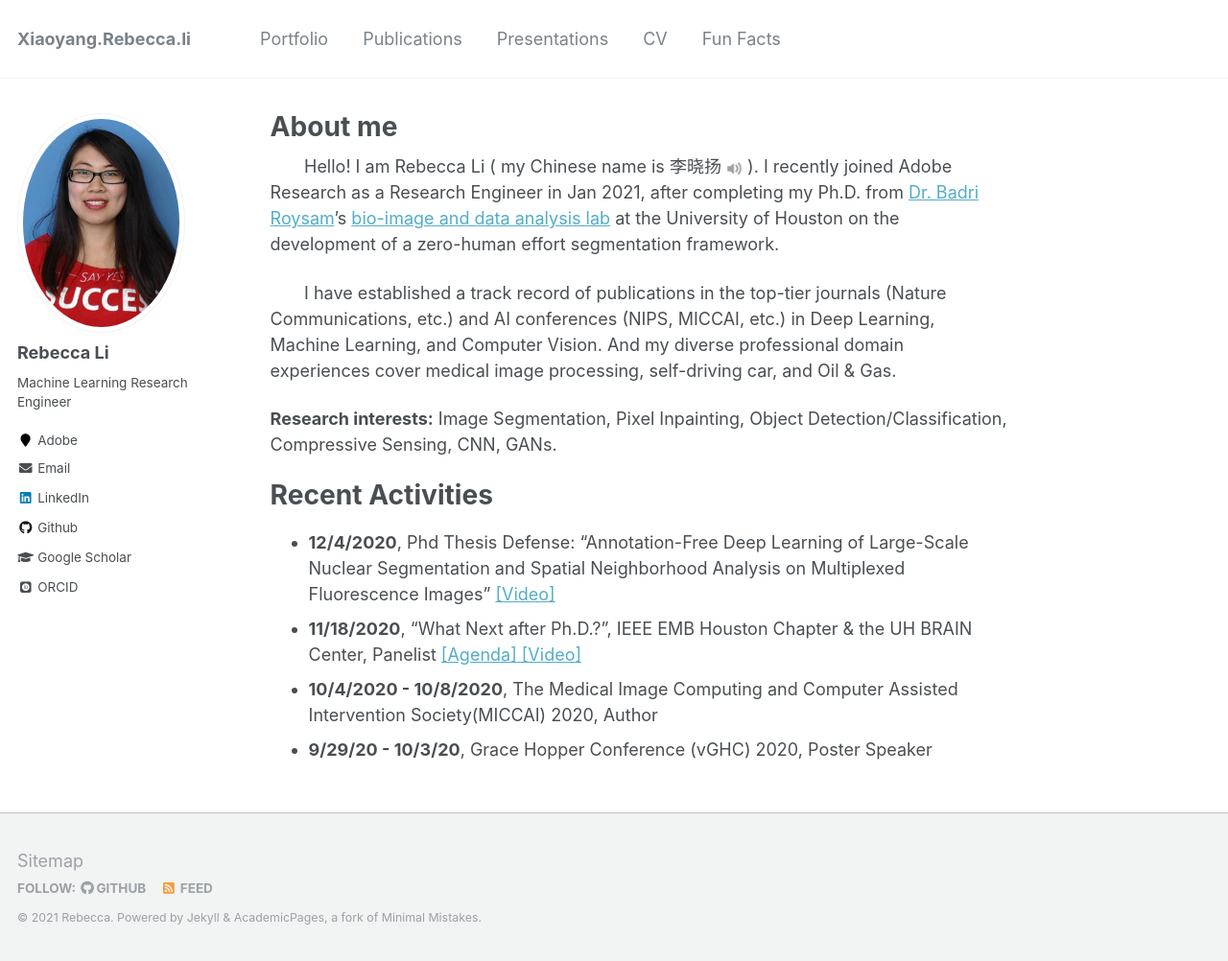
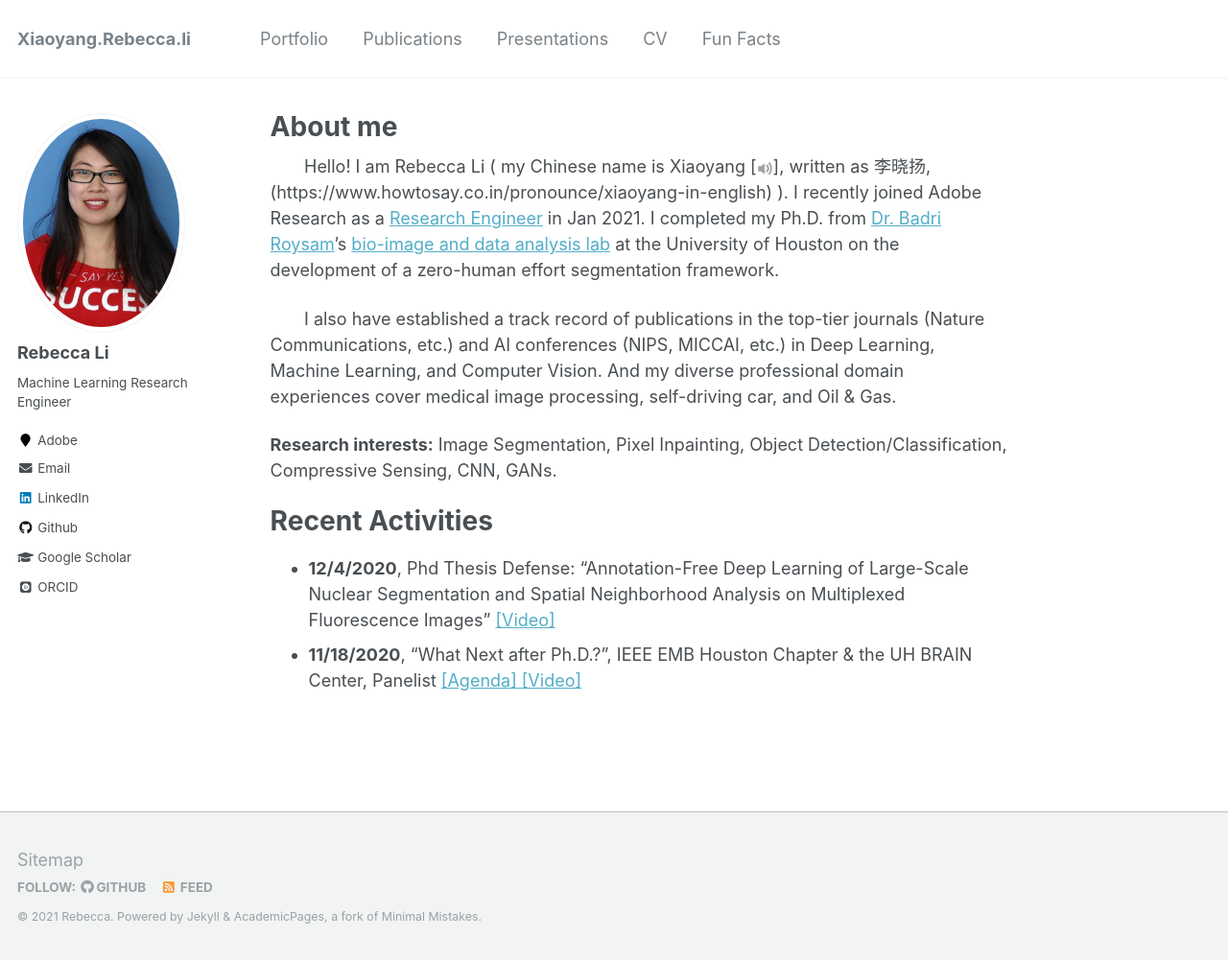
Before and after one commit to Xiaoyang-Rebecca/xiaoyang-rebecca.github.io, a Jekyll site: the page built from _pages/about.md, in a window 1280 px wide and 1002 px high. Shown: the whole window at 96% size. Built offline with Jekyll 4.4.1, drawn with Linux system fonts in a browser that asks for light colours; some web fonts are replaced.

Commit message:
Update about.md

```diff
--- a/_pages/about.md
+++ b/_pages/about.md
@@ -21,9 +21,9 @@ redirect_from:
 
 ###  &nbsp; -->
 
-&nbsp;&nbsp;&nbsp;&nbsp;&nbsp;&nbsp; Hello! I am Rebecca Li ( my Chinese name is 李晓扬 [<img src="./figures/audio.png"  width="17">](https://www.howtosay.co.in/pronounce/xiaoyang-in-english) ). I recently joined Adobe Research as a Research Engineer in Jan 2021, after completing my Ph.D. from [Dr. Badri Roysam](http://www.ee.uh.edu/faculty/roysam)'s [bio-image and data analysis lab](https://github.com/RoysamLab?tab=repositories) at the University of Houston on the development of a zero-human effort segmentation framework.
+&nbsp;&nbsp;&nbsp;&nbsp;&nbsp;&nbsp; Hello! I am Rebecca Li ( my Chinese name is Xiaoyang [<img src="./figures/audio.png"  width="17">], written as 李晓扬, (https://www.howtosay.co.in/pronounce/xiaoyang-in-english) ). I recently joined Adobe Research as a [Research Engineer](https://research.adobe.com/person/xiaoyang-rebecca/) in Jan 2021. I completed my Ph.D. from [Dr. Badri Roysam](http://www.ee.uh.edu/faculty/roysam)'s [bio-image and data analysis lab](https://github.com/RoysamLab?tab=repositories) at the University of Houston on the development of a zero-human effort segmentation framework.
 
-&nbsp;&nbsp;&nbsp;&nbsp;&nbsp;&nbsp; I have established a track record of publications in the top-tier journals (Nature Communications, etc.) and AI conferences (NIPS, MICCAI, etc.) in Deep Learning, Machine Learning, and Computer Vision. And my diverse professional domain experiences cover medical image processing, self-driving car, and Oil & Gas.
+&nbsp;&nbsp;&nbsp;&nbsp;&nbsp;&nbsp; I also have established a track record of publications in the top-tier journals (Nature Communications, etc.) and AI conferences (NIPS, MICCAI, etc.) in Deep Learning, Machine Learning, and Computer Vision. And my diverse professional domain experiences cover medical image processing, self-driving car, and Oil & Gas.
 
 **Research interests:** Image Segmentation, Pixel Inpainting, Object Detection/Classification, Compressive Sensing, CNN, GANs.
 
@@ -33,10 +33,9 @@ redirect_from:
 
 Recent Activities
 ======
+
 - **12/4/2020**, Phd Thesis Defense: "Annotation-Free Deep Learning of Large-Scale Nuclear Segmentation and Spatial Neighborhood Analysis on Multiplexed Fluorescence Images" [[Video]](https://www.youtube.com/watch?v=ECe_hakE6w8)
 - **11/18/2020**, "What Next after Ph.D.?", IEEE EMB Houston Chapter & the UH BRAIN Center, Panelist [[Agenda]](https://events.vtools.ieee.org/m/247865)[ [Video]](https://www.youtube.com/watch?v=bPFMW-IGGlA&feature=youtu.be&t=8)
-- **10/4/2020 - 10/8/2020**, The Medical Image Computing and Computer Assisted Intervention Society(MICCAI) 2020, Author
-- **9/29/20 - 10/3/20**, Grace Hopper Conference (vGHC) 2020, Poster Speaker
 
 <!-- -
 
```
